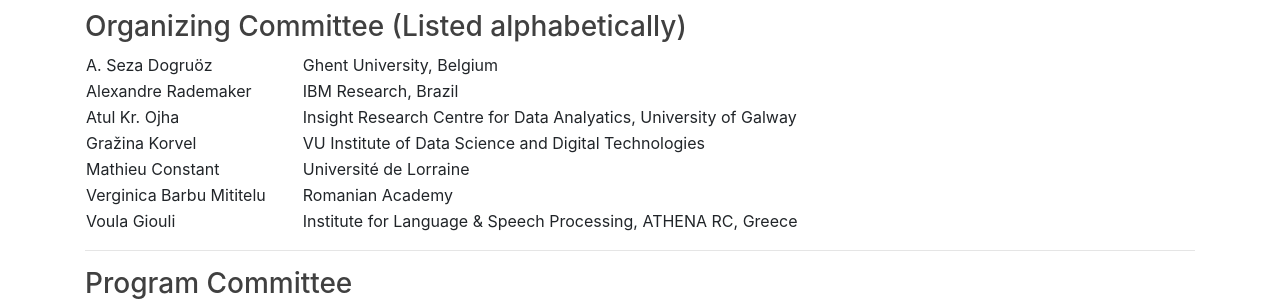
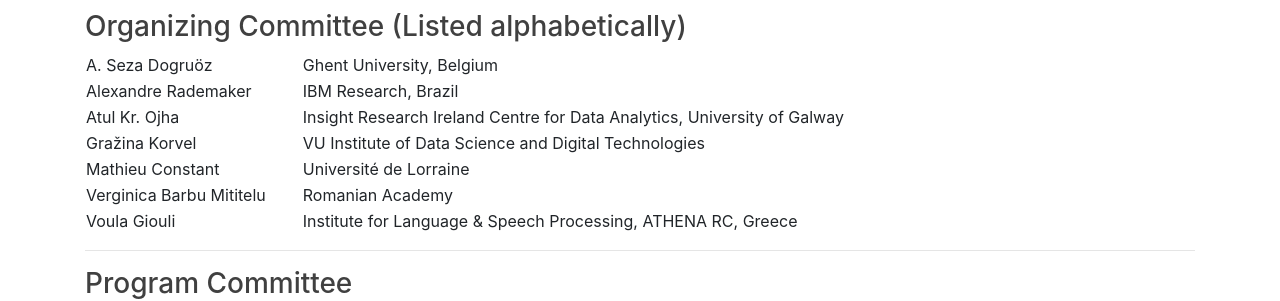
Before and after one commit to multiword/multiword.github.io, a Jekyll site: the page built from mwe2025/index.md, in a window 1280 px wide and 900 px high, scrolled down 3239 px. Shown: the part 153-454 px from the top of the window. Built offline with Jekyll 4.4.1, drawn with Linux system fonts in a browser that asks for light colours; comment, search, counter and statistics services are not loaded.

Commit message:
fixed typos at 171

```diff
--- a/mwe2025/index.md
+++ b/mwe2025/index.md
@@ -168,7 +168,7 @@
 <table>
   <tr><td>A. Seza Dogruöz </td><td style="padding-left: 20px;">Ghent University, Belgium</td></tr>
   <tr><td>Alexandre Rademaker </td><td style="padding-left: 20px;">IBM Research, Brazil</td></tr>
-  <tr><td>Atul Kr. Ojha </td><td style="padding-left: 20px;">Insight Research Centre for Data Analyatics, University of Galway</td></tr>
+  <tr><td>Atul Kr. Ojha </td><td style="padding-left: 20px;">Insight Research Ireland Centre for Data Analytics, University of Galway</td></tr>
   <tr><td>Gražina Korvel </td><td style="padding-left: 20px;">VU Institute of Data Science and Digital Technologies</td></tr>
   <tr><td>Mathieu Constant </td><td style="padding-left: 20px;">Université de Lorraine</td></tr>
   <tr><td>Verginica Barbu Mititelu  </td><td style="padding-left: 20px;">Romanian Academy</td></tr>
```
